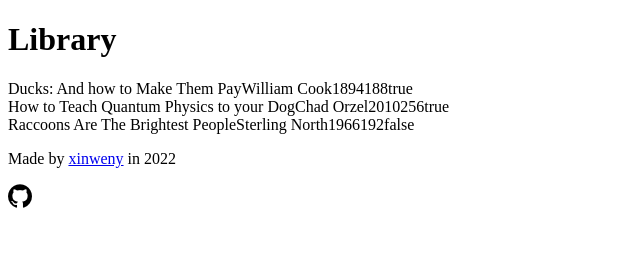
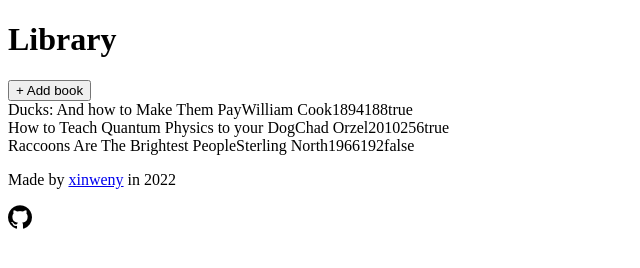
Before and after one commit to xinweny/library, a plain HTML site: page index.html in a window 1280 px wide. Shown: the whole page, without its empty margins (0-640 px from the left). Drawn offline with Linux system fonts and the light colour scheme.

Commit message:
Add new book button and restructure content div

```diff
--- a/index.html
+++ b/index.html
@@ -12,13 +12,14 @@
     <h1>Library</h1>
   </div>
   <div class="content">
-
+    <button type="button" id="add-book-btn">+ Add book</button>
+    <div class="card-container"></div>
   </div>
   <div class="footer">
     <p>Made by <a href="https://github.com/xinweny">xinweny</a> in 2022</p>
     <a href="https://github.com/xinweny/library">
         <img id="github-logo" src="./assets/github.png" alt="GitHub logo">
     </a>
-</div>
+  </div>
 </body>
 </html>
--- a/main.js
+++ b/main.js
@@ -38,7 +38,7 @@
   }
 
   function displayBooks() {
-    const libraryContainer = document.querySelector('.content');
+    const libraryContainer = document.querySelector('.card-container');
 
     for (let book of library) {
       let card = createBookCard(book);
@@ -46,5 +46,10 @@
     }
   }
 
+  function displayBookForm() {
+
+  }
+
   displayBooks();
+  document.getElementById('add-book-btn').addEventListener('click', displayBookForm);
  })();
```
